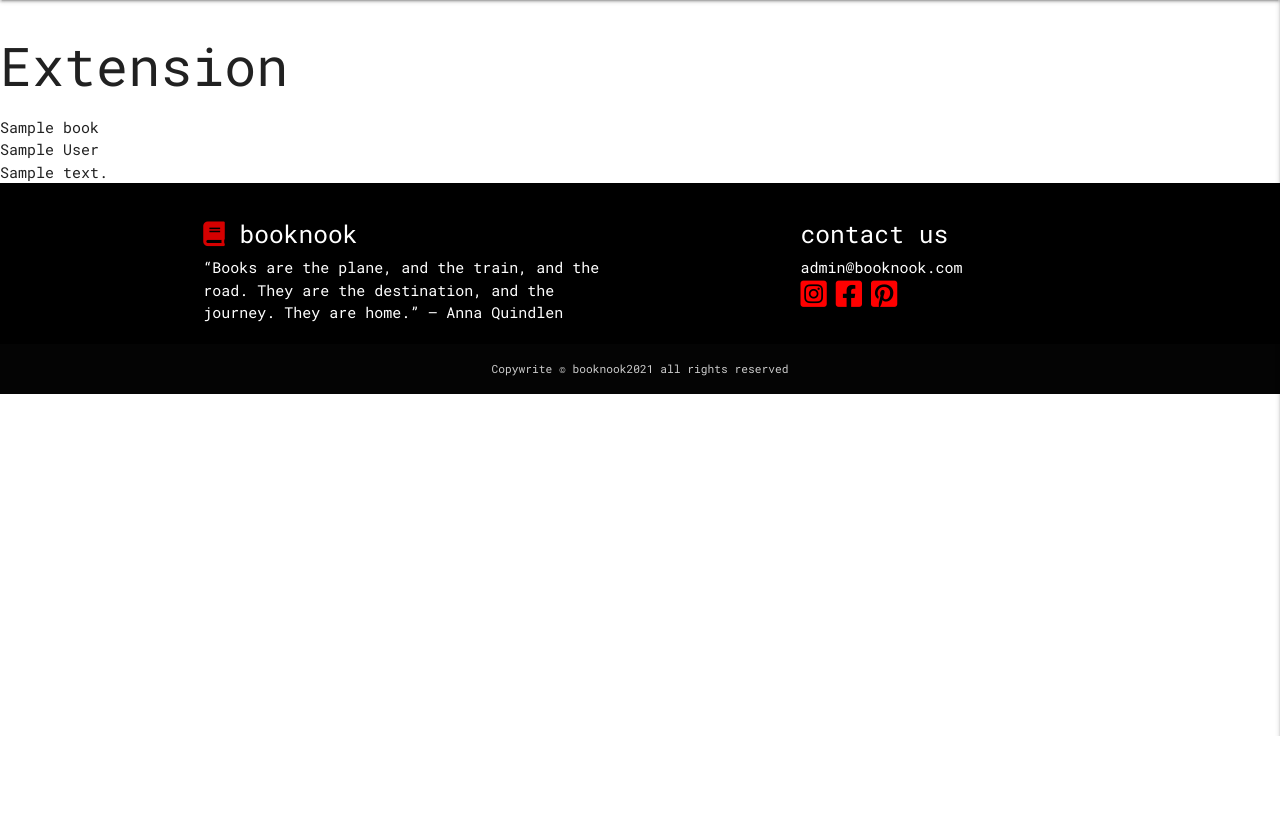
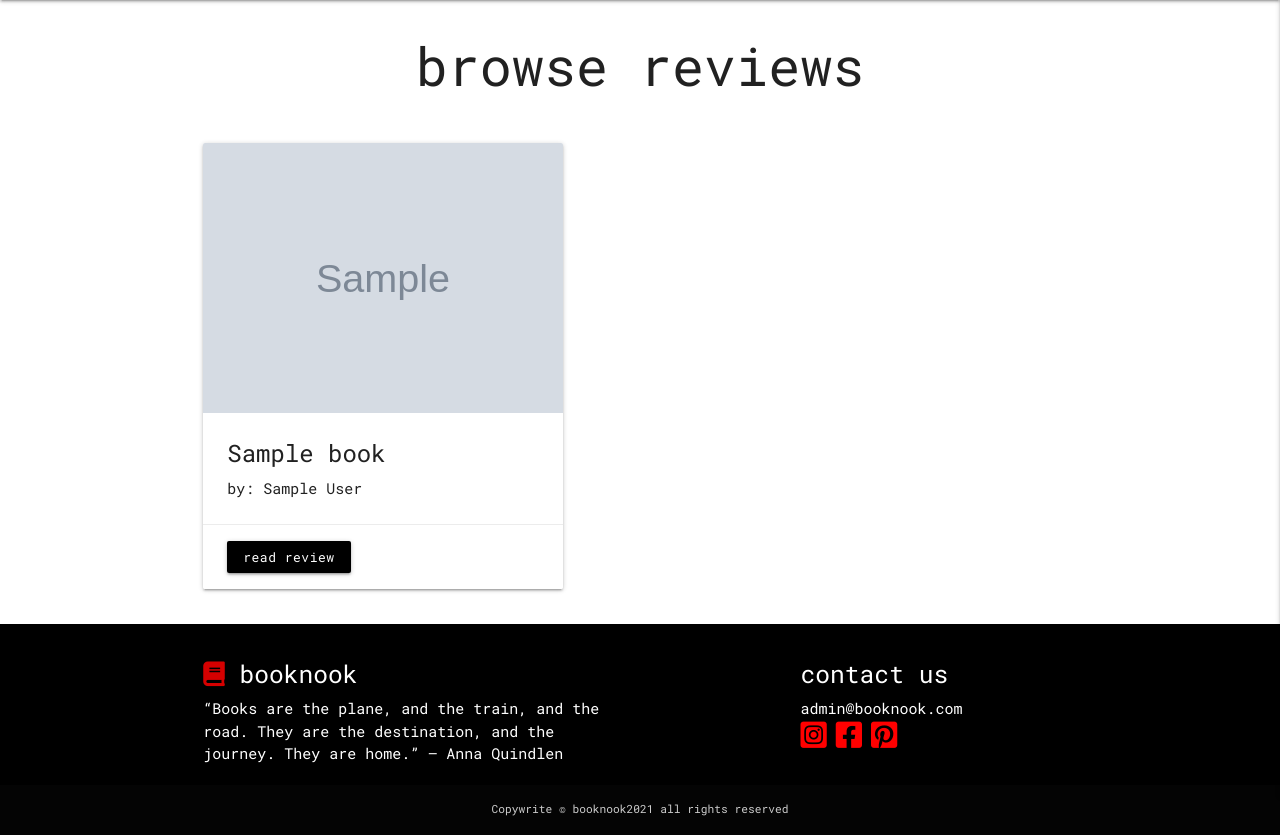
Before and after one commit to janeyrinn/bookNook, a Flask app: page /search in a window 1280 px wide. Shown: the part 64-899 px from the top of the page. Before the commit the page ends 800 px from the top, so only its background shows below. Run offline with Flask 2, Linux system fonts and the light colour scheme; grey boxes marked "Sample" are stand-in pictures; a database or web service that is not in the repository returns one stand-in record (values such as "Sample title"); some libraries are stand-ins or nearby versions.

Commit message:
Add book review card(s)

```diff
--- a/static/css/style.css
+++ b/static/css/style.css
@@ -58,6 +58,20 @@ nav ul a:hover {
     text-transform: lowercase;
 }
 
+.btn-small {
+    background-color: black !important;
+    font-family: 'Roboto Mono', sans-serif;
+    text-transform: lowercase !important;
+}
+
+.btn-small:hover {
+    background-color:#d50000 !important;
+    font-family: 'Roboto Mono', sans-serif;
+    text-transform: lowercase !important;
+}
+
+
+
 /*--------------------------------- LINKS --*/
 
 .log-link:hover {
@@ -84,7 +98,6 @@ nav ul a:hover {
     font-size: .75rem;
     font-style: bold italic;
 }
-
 .btn-row {
     margin-top: 2rem;
 }
@@ -133,3 +146,20 @@ nav ul a:hover {
 .profile-icon {
     font-size: 35px;
 }
+
+/*--------------------------------- SEARCH PAGE --*/
+
+/*------------ CARDS --*/
+
+.card {
+    height: auto !important;
+    width: 360px !important;
+}
+
+.card-image {
+    width: auto;
+}
+
+.card-action {
+
+}
--- a/templates/search.html
+++ b/templates/search.html
@@ -1,12 +1,32 @@
 {% extends "base.html" %}
 {% block content%}
 
-<h2>Extension</h2>
+<div class="container">
+  <div class="row center-align">
+    <h2>browse reviews</h2>
+  </div>
 
-    {% for book in books %}
-        {{ book.title }} <br>
-        {{ book.author }} <br>
-        {{ book.review }} <br>
-    {% endfor %}
+
+      <!--Start book review cards, Materialize Code for Cards-->
+      {% for book in books %}
+      <div class="row ">
+        <div class="col card-display s12 m6 l3">
+          <div class="card">
+            <div class="card-image">
+              <img src="{{ book.book_img }}">
+            </div>
+            <div class="card-content">
+              <span class="card-title">{{ book.book_title }}</span>
+              <p>by: {{ book.book_author }}</p>
+            </div>
+            <div class="card-action">
+              <a class="white-text btn-small" href="#">read review</a>
+            </div>
+          </div>
+        </div>
+      </div>
+      {% endfor %}
+
+</div>
 
 {% endblock %}
```
